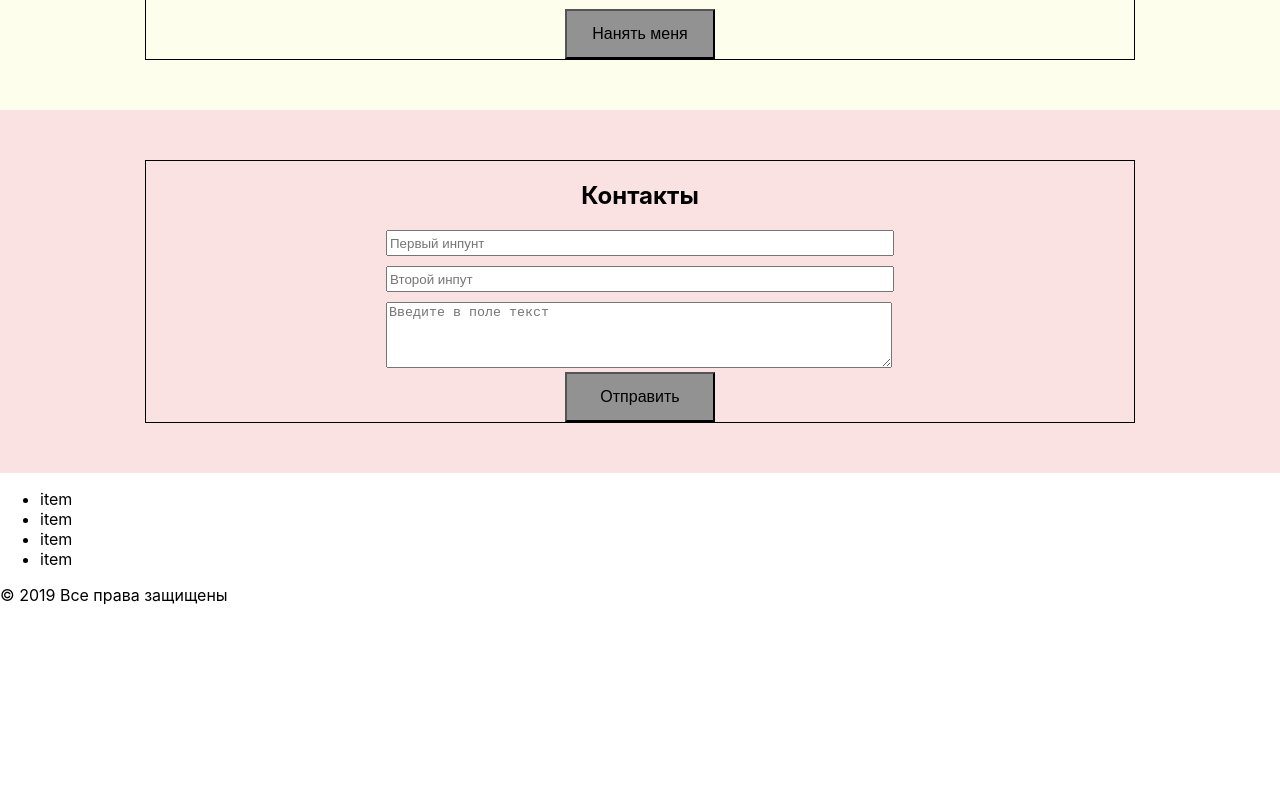
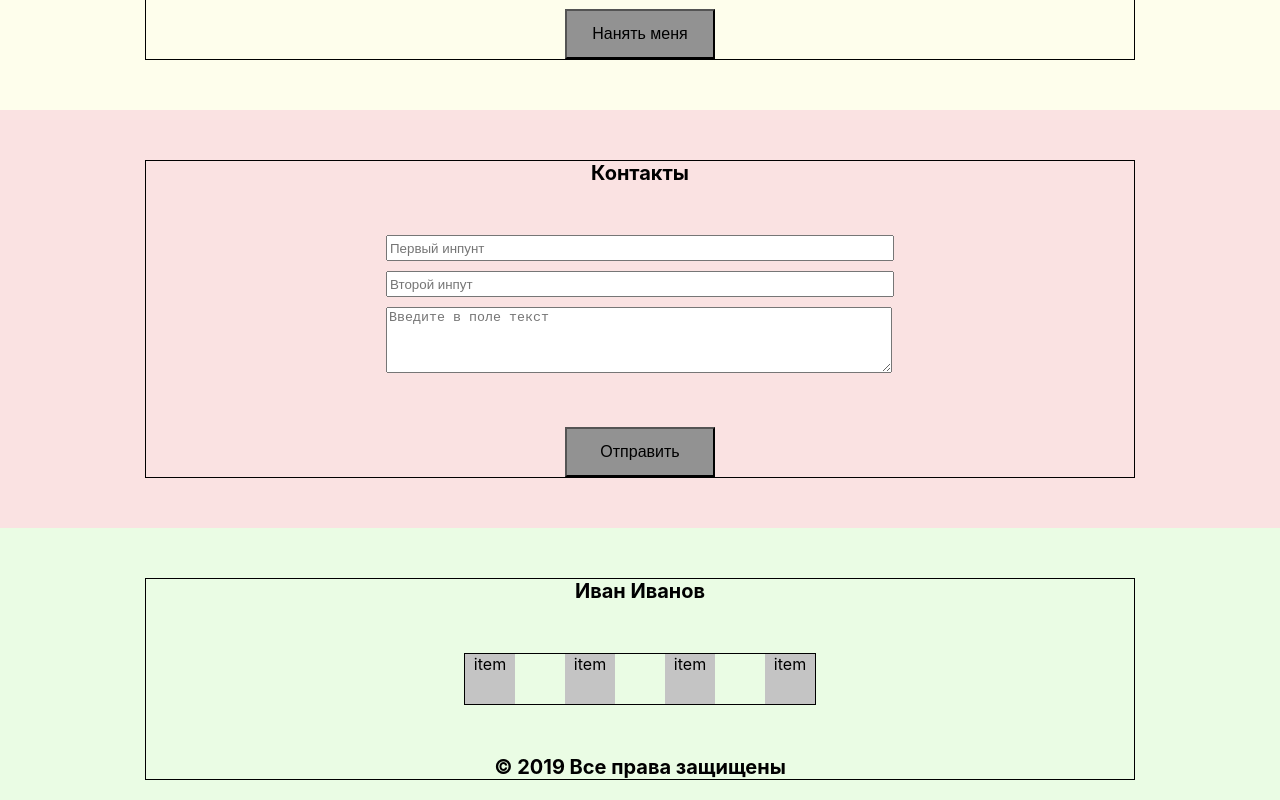
Before and after one commit to makhnev-a/react-portfolio, a React (Create React App) app: page / in a window 1280 px wide. Shown: the part 1380-2180 px from the top of the page. Before the commit the page ends 2001 px from the top, so only its background shows below. Built offline with nearby package versions, Linux system fonts and the light colour scheme.

Commit message:
add grid fix 4

```diff
--- a/src/components/Contacts/Contacts.module.css
+++ b/src/components/Contacts/Contacts.module.css
@@ -11,8 +11,14 @@
     border: 1px solid black;
 }
 
+.contactsBlock h2 {
+    font-weight: bold;
+    font-size: 20px;
+    margin: 0;
+}
+
 .contactsForm {
-
+    margin: 50px 0;
 }
 
 .contactsForm input {
--- a/src/components/Footer/Footer.jsx
+++ b/src/components/Footer/Footer.jsx
@@ -4,7 +4,9 @@ import styles from './Footer.module.css';
 const Footer = () => {
     return (
         <footer className={styles.footer}>
+            <div className={'container'}>
                 <div className={styles.footerBlock}>
+                    <p className={styles.footerCopy}>Иван Иванов</p>
                     <ul className={styles.footerList}>
                         <li>item</li>
                         <li>item</li>
@@ -13,6 +15,7 @@ const Footer = () => {
                     </ul>
                     <p className={styles.footerCopy}>© 2019 Все права защищены</p>
                 </div>
+            </div>
         </footer>
     );
 };
--- a/src/components/Footer/Footer.module.css
+++ b/src/components/Footer/Footer.module.css
@@ -1,9 +1,40 @@
 .footer {
-
+    background-color: #EAFCE4;
+    padding: 50px 0 20px 0;
 }
 
 .footerBlock {
+    border: 1px solid black;
+    display: flex;
+    flex-direction: column;
+    justify-content: space-between;
+    align-items: center;
+}
 
+.footerBlock p {
+    margin: 0;
+    font-size: 20px;
+    font-weight: bold;
+}
+
+.footerBlock ul {
+    padding-left: 0;
+    list-style: none;
+    border: 1px solid black;
+    display: flex;
+    justify-content: space-between;
+    margin: 50px 0;
+}
+
+.footerBlock ul li {
+    background-color: #C4C4C4;
+    width: 50px;
+    height: 50px;
+    text-align: center;
+}
+
+.footerBlock ul li:not(:last-child) {
+    margin-right: 50px;
 }
 
 .footerList {
```
Lines whose indentation alone changed are shown as unchanged.
